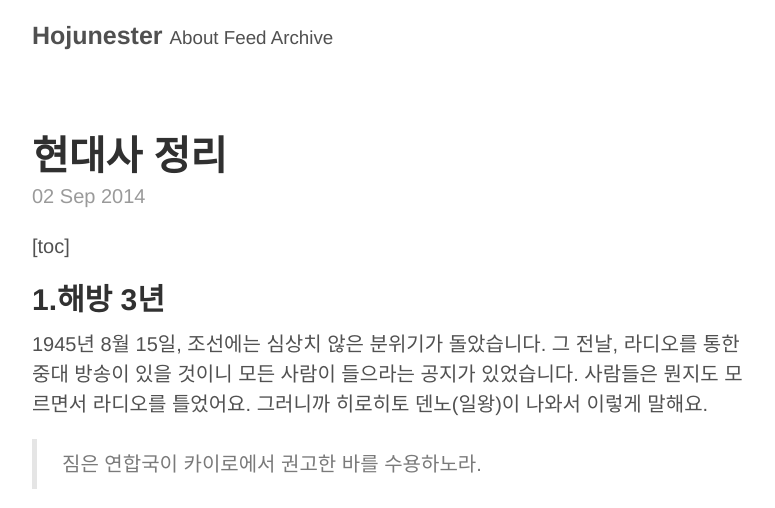
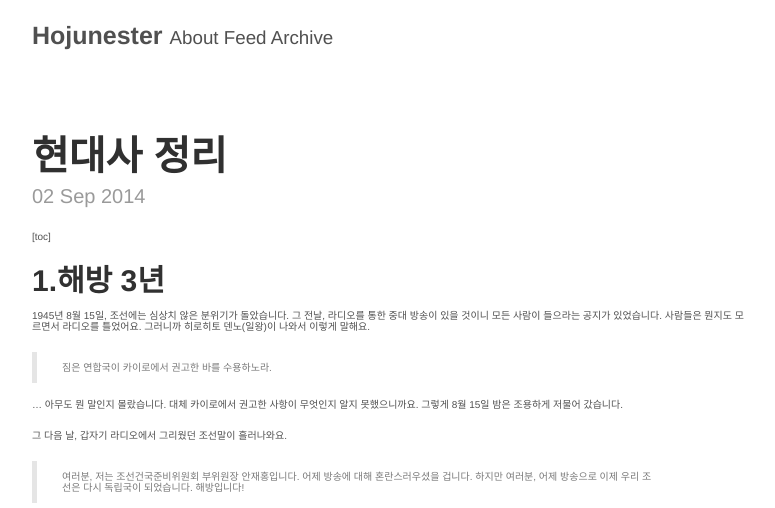
Before and after one commit to hojunester/hojunester.github.io, a Jekyll site: the page built from index.html, in a window 1280 px wide. Shown: the top 508 px of the page, without its empty margins (248-1023 px from the left). Built offline with Jekyll 4.4.1, drawn with Linux system fonts in a browser that asks for light colours; Markdown is read by kramdown in place of the engine named in the settings; the list of posts is cut into pages by our own code.

Commit message:
edited css

```diff
--- a/public/css/poole.css
+++ b/public/css/poole.css
@@ -107,6 +107,8 @@ h4, h5, h6 {
 p {
   margin-top: 0;
   margin-bottom: 1rem;
+  line-height: 1.1;
+  font-size: 10px;
 }
 
 strong {
```
